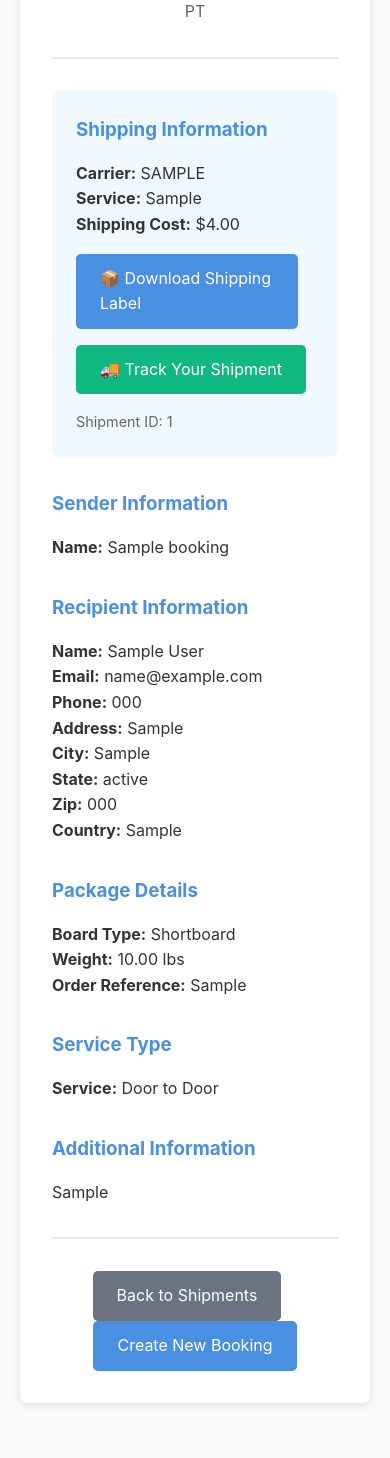
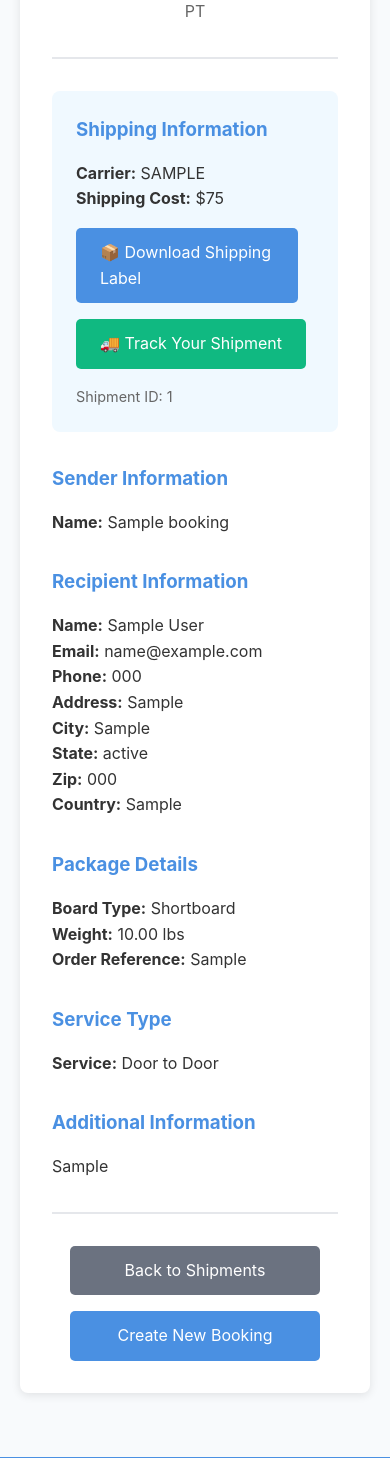
Before and after one commit to Martimlt/boardshipper, a Django app: page /booking/1/ in a window 390 px wide. Shown: the part 362-1820 px from the top of the page. Run offline with Django 5.2, Linux system fonts and the light colour scheme; a user stored in the database is signed in; tables that the repository leaves empty hold one stand-in row (values such as "Sample post").

Commit message:
Added fixed prices and fixed buttons and text

```diff
--- a/boardshipper/models.py
+++ b/boardshipper/models.py
@@ -61,5 +61,19 @@ class Booking(models.Model):
     # Timestamp
     created_at = models.DateTimeField(auto_now_add=True)
 
+    def get_customer_price(self):
+        """Calculate the price to show to the customer based on board size and destination"""
+        is_california = self.recipient_state.upper() in ['CA', 'CALIFORNIA']
+
+        if self.box_size == 'shortboard':
+            return 55 if is_california else 75
+        elif self.box_size == 'midlength':
+            return 95 if is_california else 110
+        elif self.box_size == 'longboard':
+            return 155 if is_california else 175
+        else:
+            # Default to shortboard pricing if something goes wrong
+            return 55 if is_california else 75
+
     def __str__(self):
         return f"{self.sender_name} - {self.recipient_first_name} {self.recipient_last_name} - {self.created_at.strftime('%Y-%m-%d')}"
--- a/templates/booking_detail.html
+++ b/templates/booking_detail.html
@@ -2,6 +2,25 @@
 {% load static %}
 
 {% block title %}Booking Details - BoardShipper{% endblock %}
+
+{% block extra_head %}
+<style>
+    @media (max-width: 495px) {
+        .bottom-buttons {
+            display: flex;
+            flex-direction: column;
+            gap: 1rem;
+            align-items: center;
+        }
+        .bottom-buttons a {
+            width: 100%;
+            max-width: 250px;
+            text-align: center;
+            margin-right: 0 !important;
+        }
+    }
+</style>
+{% endblock %}
 
 {% block content %}
     <!-- Booking Detail Section -->
@@ -26,8 +45,7 @@
                     {% if booking.shipping_carrier %}
                     <div style="margin-bottom: 1rem;">
                         <p><strong>Carrier:</strong> {{ booking.shipping_carrier|upper }}</p>
-                        <p><strong>Service:</strong> {{ booking.shipping_service }}</p>
-                        <p><strong>Shipping Cost:</strong> ${{ booking.shipping_rate }}</p>
+                        <p><strong>Shipping Cost:</strong> ${{ booking.get_customer_price }}</p>
                     </div>
                     {% endif %}
 
@@ -48,7 +66,7 @@
                     {% endif %}
 
                     {% if booking.easypost_shipment_id %}
-                    <p style="color: #666; font-size: 0.9rem; margin-top: 1rem;">
+                    <p style="color: #666; font-size: 0.9rem; margin-top: 1rem; word-break: break-all; overflow-wrap: break-word;">
                         Shipment ID: {{ booking.easypost_shipment_id }}
                     </p>
                     {% endif %}
@@ -99,7 +117,7 @@
                 {% endif %}
 
                 <!-- Action Buttons -->
-                <div style="text-align: center; margin-top: 2rem; padding-top: 2rem; border-top: 2px solid #e5e7eb;">
+                <div class="bottom-buttons" style="text-align: center; margin-top: 2rem; padding-top: 2rem; border-top: 2px solid #e5e7eb;">
                     <a href="{% url 'shipments' %}" style="display: inline-block; background: #6b7280; color: white; padding: 0.75rem 1.5rem; text-decoration: none; border-radius: 5px; margin-right: 1rem;">
                         Back to Shipments
                     </a>
```
